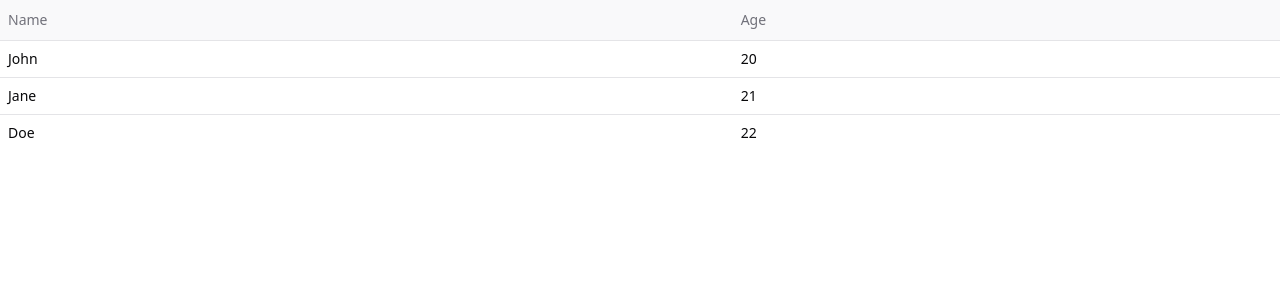
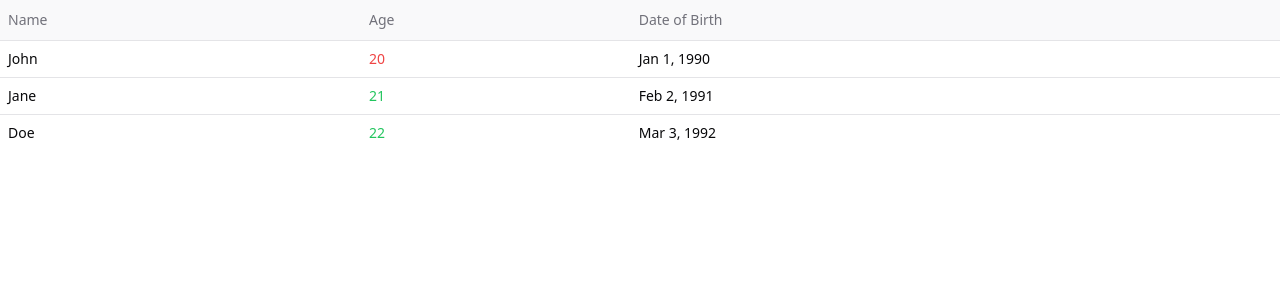
Before and after one commit to theianjones/shadcn-tanstack-table, a React (Vite) app: page / in a window 1280 px wide. Shown: the top 300 px of the page. Built offline with nearby package versions, Linux system fonts and the light colour scheme.

Commit message:
custom cell jsx

```diff
--- a/src/App.tsx
+++ b/src/App.tsx
@@ -1,21 +1,29 @@
 import { Table, TableHeader, TableHead, TableBody, TableRow, TableCell } from "@/components/ui/table"
 
 import { flexRender, createColumnHelper, useReactTable, getCoreRowModel } from "@tanstack/react-table"
-
+import { cn } from "@/lib/utils"
 const columnHelper = createColumnHelper<{
   name: string
   age: number
+  dateOfBirth: string
 }>()
 
 const columns = [
-  columnHelper.accessor("name", { header: "Name" }),
-  columnHelper.accessor("age", { header: "Age" }),
+  columnHelper.accessor("name", { header: "Name", cell: (cell) => <p className="capitalize">{cell.getValue()}</p> }),
+  columnHelper.accessor("age", { header: "Age", cell: (cell) => {
+    const age = cell.getValue()
+    return (<p className={cn(age > 20 ? "text-green-500" : "text-red-500")}>{age}</p>)
+  } }),
+  columnHelper.accessor("dateOfBirth", { header: "Date of Birth", cell: (cell) => {
+    const dateFormatter = new Intl.DateTimeFormat("en-US", { dateStyle: "medium" })
+    return (<p>{dateFormatter.format(new Date(cell.getValue()))}</p>)
+  } }),
 ]
 
 const data = [
-  { name: "John", age: 20 },
-  { name: "Jane", age: 21 },
-  { name: "Doe", age: 22 },
+  { name: "john", age: 20, dateOfBirth: "1990-01-01" },
+  { name: "Jane", age: 21, dateOfBirth: "1991-02-02" },
+  { name: "Doe", age: 22, dateOfBirth: "1992-03-03" },
 ]
 
 function App() {
```
